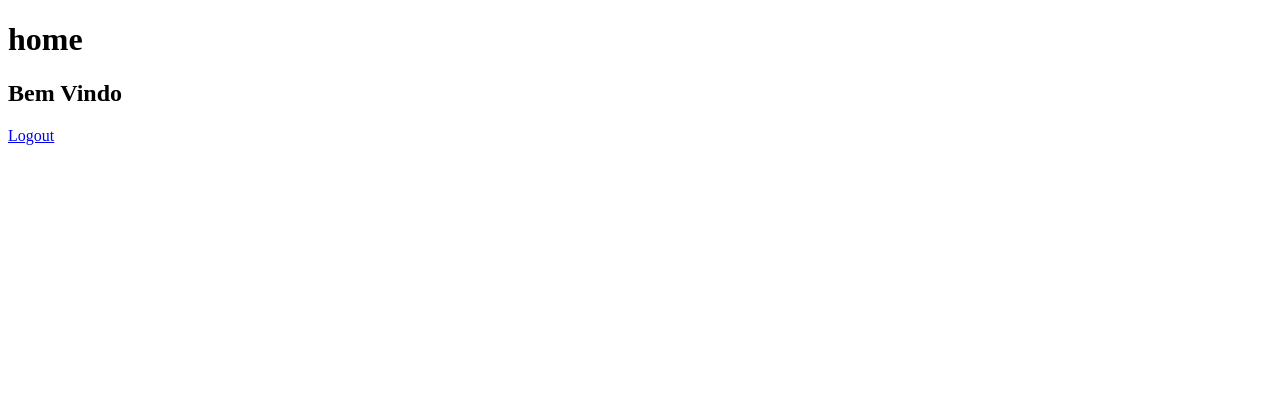
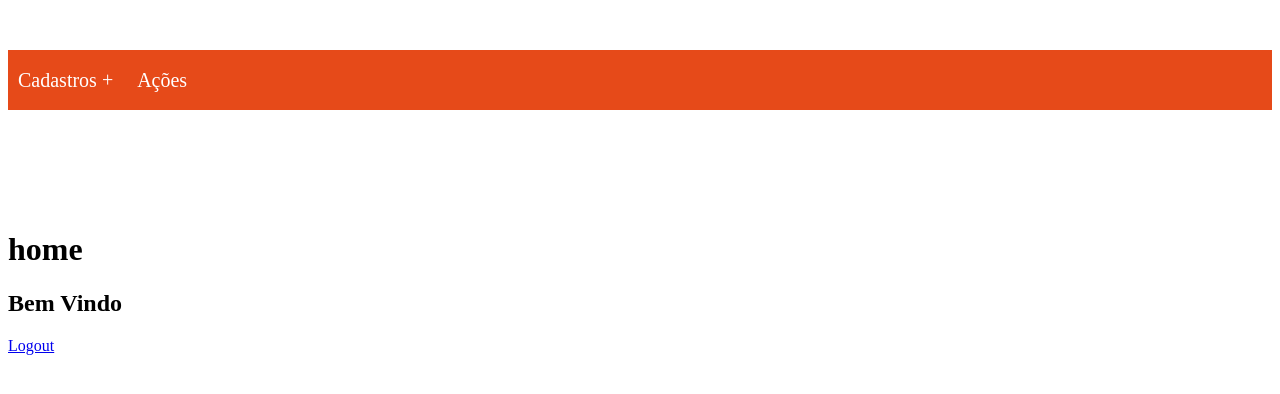
Before and after one commit to gdelbao/ci-os, a CodeIgniter app: the page made by application/views/home_view.php in a window 1280 px wide. Shown: the top 394 px of the page. Run offline with CodeIgniter, Linux system fonts and the light colour scheme; data that the repository does not hold is empty.

Commit message:
CSS Home

```diff
--- a/application/views/home_view.php
+++ b/application/views/home_view.php
@@ -1,18 +1,31 @@
 <!DOCTYPE html>
-<!--
-To change this license header, choose License Headers in Project Properties.
-To change this template file, choose Tools | Templates
-and open the template in the editor.
--->
 <html>
     <head>
         <meta charset="UTF-8">
         <title>Área Privada</title>
+        <link rel="stylesheet" href="<?php echo base_url('utility/css/home.css') ?>"/>
     </head>
     <body>
+
+        <header>
+            <nav id="menu">
+                <ul>
+                    <li><a href="#">Cadastros</a>
+                        <ul>
+                            <li><a href="#">Usuario</a></li>
+                        </ul>
+                    </li>
+                    <li><a href="#">Ações</a></li>
+                </ul>
+            </nav>
+        </header>
+
+        <div id="conteudo">
         <h1>home</h1>
         <h2>Bem Vindo <?php echo $username; ?></h2>
 
         <a href="home/logout">Logout</a>
+
+        </div>
     </body>
 </html>
--- a/application/views/login_view.php
+++ b/application/views/login_view.php
@@ -3,7 +3,7 @@
     <head>
         <meta charset="UTF-8">
         <title>Login::CI</title>
-        <link rel="stylesheet" type="text/css" href="<?php echo base_url('utility/css/login.css') ?>"
+        <link rel="stylesheet" type="text/css" href="<?php echo base_url('utility/css/login.css') ?>"/>
     </head>
     <body>
         <h1>Login de Usuário</h1>
--- a/nbproject/private/private.xml
+++ b/nbproject/private/private.xml
@@ -3,7 +3,8 @@
     <editor-bookmarks xmlns="http://www.netbeans.org/ns/editor-bookmarks/2" lastBookmarkId="0"/>
     <open-files xmlns="http://www.netbeans.org/ns/projectui-open-files/2">
         <group>
-            <file>file:/C:/wamp/www/ci-os/application/controllers/login.php</file>
+            <file>file:/C:/wamp/www/ci-os/utility/css/home.css</file>
+            <file>file:/C:/wamp/www/ci-os/application/views/home_view.php</file>
         </group>
     </open-files>
 </project-private>
--- /dev/null
+++ b/utility/css/home.css
@@ -0,0 +1,67 @@
+/*
+    Created on : 17/03/2015, 09:58:09
+    Author     : GABRIEL DELBÃO DE OLIVEIRA
+*/
+
+body {
+
+}
+
+/*Formatação do Menu*/
+nav {
+	margin: 50px 0;
+	background-color: #E64A19;
+}
+
+nav ul {
+	padding:0;
+	margin:0;
+	list-style: none;
+	position: relative;
+	}
+
+nav ul li {
+	display:inline-block;
+	background-color: #E64A19;
+	}
+
+nav a {
+	display:block;
+	padding:0 10px;
+	color:#FFF;
+	font-size:20px;
+	line-height: 60px;
+	text-decoration:none;
+}
+
+nav a:hover {
+	background-color: #000000;
+}
+
+/* Hide Dropdowns by Default */
+nav ul ul {
+	display: none;
+	position: absolute;
+	top: 60px;
+}
+
+/* Display Dropdowns on Hover */
+nav ul li:hover > ul {
+	display:inherit;
+}
+
+/* Fisrt Tier Dropdown */
+nav ul ul li {
+	width:170px;
+	float:none;
+	display:list-item;
+	position: relative;
+}
+li > a:after { content:  ' +'; }
+li > a:only-child:after { content: ''; }
+
+/*Conteúdo*/
+div#conteudo {
+    position: absolute;
+    margin-top: 50px;
+}
```
Also changed, not shown: utility/css/login.css (+2 -7 lines).
